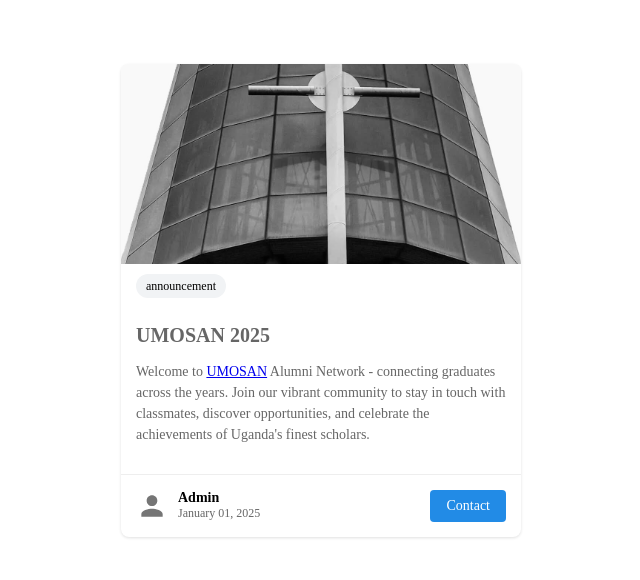
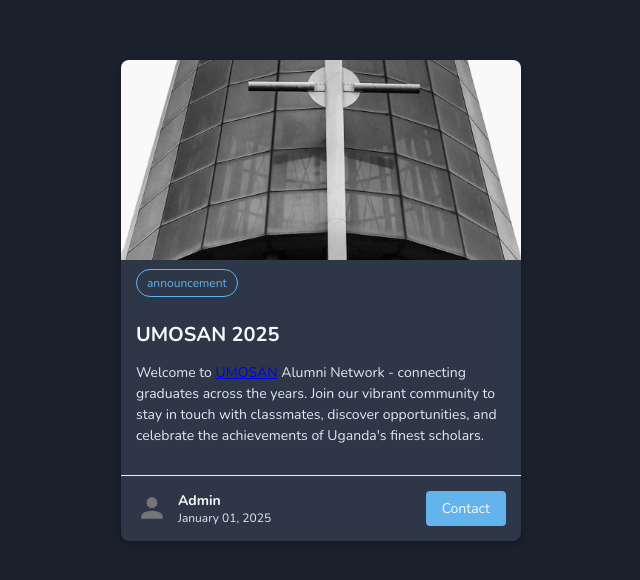
Before and after one commit to titan0v/umosan.github.io, a plain HTML site: page index.html in a window 1280 px wide. Shown: the part 108-688 px from the top of the page, without its empty margins (319-959 px from the left). Drawn offline with nearby package versions, Linux system fonts and the light colour scheme.

Commit message:
updated coloring

```diff
--- a/index.html
+++ b/index.html
@@ -28,12 +28,31 @@
     </div>
 
     <style>
+    /* Import Nunito font */
+    @import url('https://fonts.googleapis.com/css2?family=Nunito:wght@300;400;500;600;700&display=swap');
+
+    :root {
+      --bg-primary: #1a202c;
+      --card-bg: #2d3748;
+      --text-primary: #f7fafc;
+      --text-secondary: #e2e8f0;
+      --accent-color: #63b3ed;
+    }
+
+    body {
+      background-color: var(--bg-primary);
+      transition: background-color 0.3s;
+      font-family: 'Nunito', sans-serif;
+    }
+
     .card {
-      background: white;
+      font-family: 'Nunito', sans-serif;
+      background: var(--card-bg);
       border-radius: 8px;
-      box-shadow: 0 1px 3px rgba(0, 0, 0, 0.12);
+      box-shadow: 0 2px 4px rgba(0, 0, 0, 0.3);
       max-width: 400px;
       margin: 20px;
+      color: var(--text-primary);
     }
 
     .image {
@@ -52,7 +71,9 @@
     }
 
     .category span {
-      background: #f1f3f5;
+      background: var(--card-bg);
+      color: var(--accent-color);
+      border: 1px solid var(--accent-color);
       padding: 5px 10px;
       border-radius: 15px;
       font-size: 12px;
@@ -66,10 +87,11 @@
     .content h3 {
       margin: 0 0 10px 0;
       font-size: 20px;
+      color: var(--text-primary) !important;
     }
 
     .content p {
-      color: #666;
+      color: var(--text-secondary);
       font-size: 14px;
       line-height: 1.5;
     }
@@ -105,7 +127,7 @@
     }
 
     .date {
-      color: #666;
+      color: var(--text-secondary);
       font-size: 12px;
     }
 
@@ -124,8 +146,8 @@
     }
 
     .contact {
-      background: #228be6;
-      color: white;
+      background: var(--accent-color);
+      color: var(--text-primary);
       border: none;
       padding: 8px 16px;
       border-radius: 4px;
@@ -135,7 +157,7 @@
     }
 
     .contact:hover {
-      background: #1c7ed6;
+      background: #3182ce;
     }
     </style>
   </div>
```
